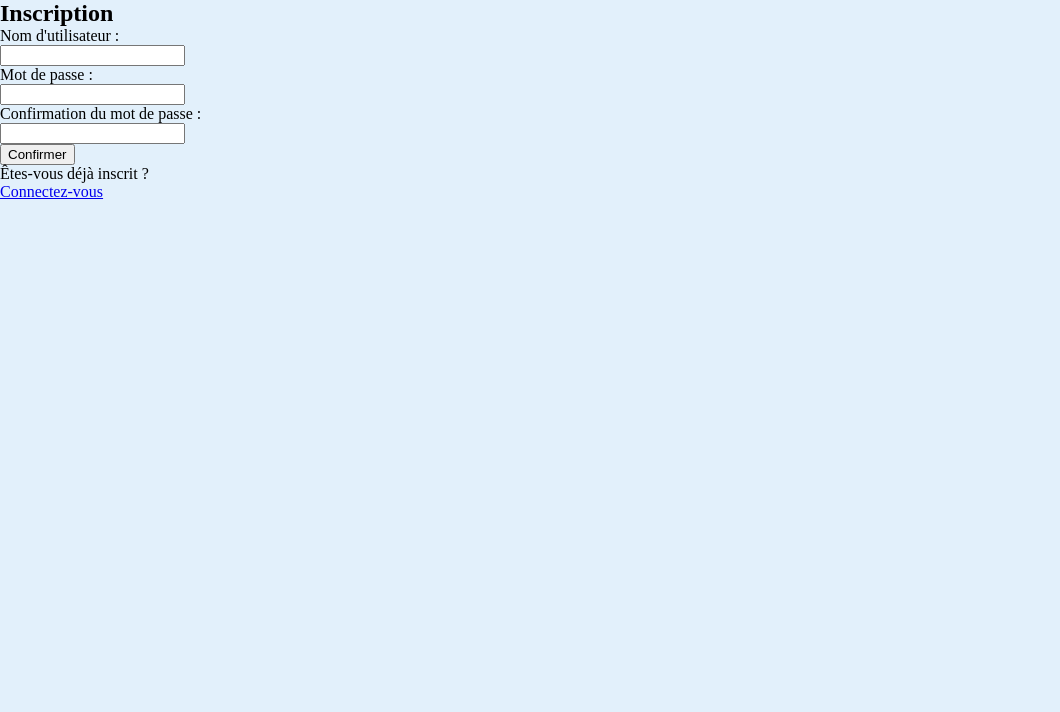
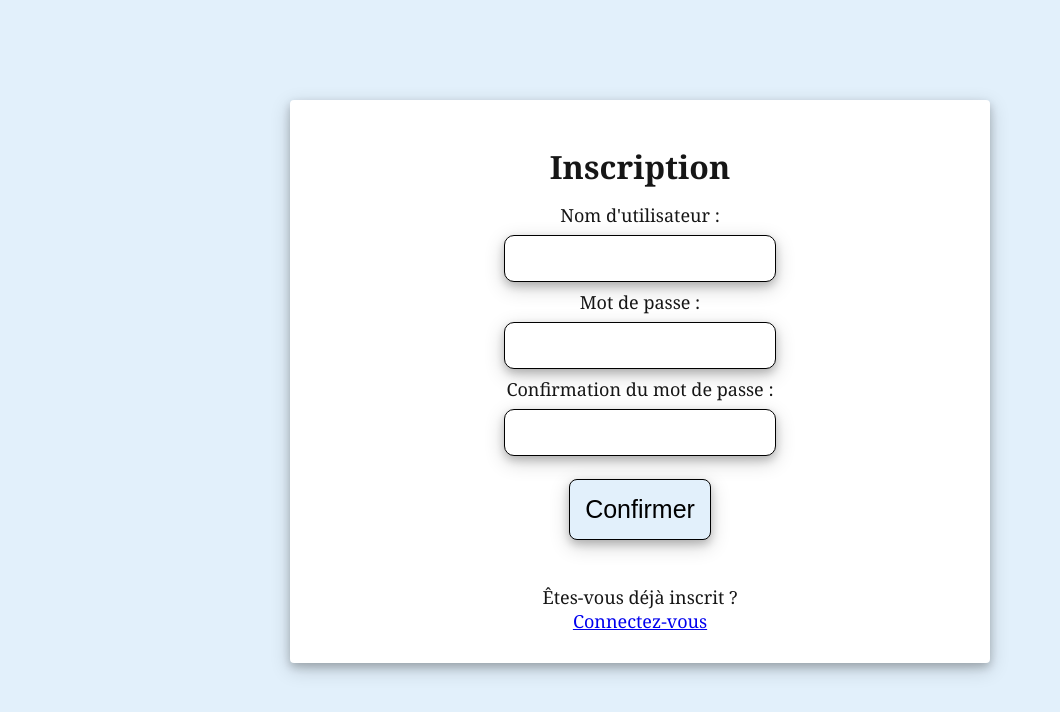
Before and after one commit to tristan-badet/livre-or, a PHP site: page /inscription.php in a window 1280 px wide. Shown: the part 88-800 px from the top of the page, without its empty margins (0-1060 px from the left). Run offline with PHP 8.4, Linux system fonts and the light colour scheme.

Commit message:
Class inscription et connexion

```diff
--- /dev/null
+++ b/database.php
@@ -0,0 +1,15 @@
+<?php
+
+class Database{
+    private $bdd;
+
+    public function __construct(){
+        $this->bdd = new PDO('mysql:host=localhost;dbname=livreor', 'root', '');
+    }
+
+    public function getBdd(){
+        return $this->bdd;
+    }
+}
+
+?>
--- a/inscription.php
+++ b/inscription.php
@@ -1,19 +1,22 @@
 <?php
 
-$bdd = new PDO ('mysql:host=localhost;dbname=livreor', 'root', '');
+require 'database.php';
 
-if (isset($_POST["login"])){
-    $login = $_POST["login"];
+
+class Register {
+
+    private $database;
+    public $message;
+    public $error;
+
+    public function __construct($database){
+        $this->database = $database;
+        $this->message = "";
+        $this->error = "";
     }
+    public function createAccount($login, $password){
 
-if (isset($_POST["password"])){
-    $password = $_POST["password"];
-}
-
-if(isset($_POST["password_confirmation"])){
-    $password_confirmation = $_POST["password_confirmation"];
-}
-
+        $bdd = $this->database->getBdd();
 
 
         if (isset($_POST["password"]) && isset($_POST["password_confirmation"])){
@@ -21,36 +24,46 @@ if (isset($_POST["password"]) && isset($_POST["password_confirmation"])){
                 $password = $_POST["password"];
 
                 $upper_case = preg_match('@[A-Z]@', $password);
+
                 $lower_case = preg_match('@[a-z]@', $password);
                 $number    = preg_match('@[0-9]@', $password);
                 $special_ch = preg_match('@[^\w]@', $password);
                     if (!$upper_case || !$lower_case || !$number || !$special_ch ||strlen($password) < 8){
-                $error = "Votre mot de passe ne correspond pas aux mesures de sécurité";
+                        $this->error = "Votre mot de passe ne correspond pas aux mesures de sécurité";
                     }else{
                         $password = password_hash($_POST["password"], PASSWORD_DEFAULT);
                     }
             } else {
-        $error = "Vos mots de passes ne correspondent pas";
+                $this->error = "Vos mots de passes ne correspondent pas";
             }
             }
-
-
 
         if (isset($_POST["login"])){
         $query = $bdd->prepare('SELECT * FROM user WHERE login = ?');
         $query->execute([$login]);
         $result = $query->rowCount();
         if($result > 0){
-    $error = "Ce compte existe déjà";
+            $this->error = "Ce compte existe déjà";
         }
 
-if(empty($error)){
+        if(empty($this->error)){
             $query = $bdd->prepare("INSERT INTO user(login, password) VALUES(:login, :password)");
             $query->bindParam(':login', $login, PDO::PARAM_STR,255);
             $query->bindParam(':password', $password, PDO::PARAM_STR, 255);
             $query->execute();
-    $message = "Votre compte a bien été créé";
+            $this->message = "Votre compte a bien été créé";
         }
+        }
+        }
+    }
+session_start();
+$database = new Database();
+$register = new Register($database);
+
+if (isset($_POST["bouton_confirmer"])){
+    $login = $_POST["login"];
+    $password = $_POST["password"];
+    $register->createAccount($login, $password);
 }
 ?>
 
@@ -70,7 +83,7 @@ if(empty($error)){
     </header>
 </head>
 <body>
-<section>
+<section class="informations">
 <form action="inscription.php" method="post" id="formulaire_inscription_et_connexion">
     <h1>Inscription</h1>
     <div>
@@ -83,12 +96,11 @@ if(empty($error)){
         Confirmation du mot de passe :<br> <input type="password" name="password_confirmation" id="password_confirmation">
     </div>
     <div>
-    <button type="submit" class="bouton_confirmer">Confirmer</button>
+    <button type="submit" class="bouton_confirmer" name="bouton_confirmer">Confirmer</button>
     </div>
     <div>
         <p><?php
-        if (isset($_POST["login"])){
-        if(empty($error)){echo $message; header( "refresh:1;url=connexion.php" );}else{echo $error;}}
+        if(!empty($register->error)) {echo $register->error;}elseif(!empty($register->message)) {echo $register->message;  header( "refresh:1;url=connexion.php" );}
         ?></p>
 </div>
     <div>
--- a/livre-or.php
+++ b/livre-or.php
@@ -6,7 +6,7 @@ session_destroy();
 header("location:connexion.php");
 exit;
 }
-$bdd = new PDO ('mysql:host=localhost;dbname=livreor', 'root', '');
+require 'database.php';
 $error = "";
 $query = $bdd->prepare('SELECT * FROM comment ORDER BY date DESC');
 $query->execute();
--- a/profil.php
+++ b/profil.php
@@ -7,7 +7,7 @@ header("location:connexion.php");
 exit;
 }
 
-$bdd = new PDO ('mysql:host=localhost;dbname=livreor', 'root', '');
+require 'database.php';
 
 
 $old_login = $_SESSION["login"];
@@ -86,7 +86,7 @@ if(isset($_POST["submit_bouton"])){
     </header>
 </head>
 <body>
-<section>
+<section class="informations">
     <form method="post">
     <h1>Modification du Profil</h1>
     <div>
--- a/style.css
+++ b/style.css
@@ -72,10 +72,10 @@ body {
   background-color: white;
   margin: auto;
   margin-top: 100px;
-  text-align: justify;
   font-size: 18px;
   font-family: Cambria, Cochin, Georgia, Times, "Times New Roman", serif;
   text-align: center;
+  box-shadow: 0 4px 8px 0 rgba(0, 0, 0, 0.2), 0 6px 20px 0 rgba(0, 0, 0, 0.19);
 }
 .informations img {
   margin: 10px;
@@ -88,13 +88,69 @@ body {
   height: 25px;
   padding-left: 6px;
   border: 0;
+  width: 250px;
   font-size: 18px;
   padding: 10px;
+  margin: 8px 8px;
   border-radius: 10px;
+  border-style: solid;
+  border-width: 1px;
+  border-color: 1px;
+  box-shadow: 0 4px 8px 0 rgba(0, 0, 0, 0.2), 0 6px 20px 0 rgba(0, 0, 0, 0.19);
+  outline: none;
+  caret-color: black;
+  font-family: Cambria, Cochin, Georgia, Times, "Times New Roman", serif;
+}
+.informations input[type="password"] {
+  background-color: white;
+  height: 25px;
+  width: 250px;
+  padding-left: 6px;
+  border: 0;
+  font-size: 18px;
+  padding: 10px;
+  margin: 8px 8px;
+  border-style: solid;
+  border-width: 1px;
+  border-color: 1px;
+  border-radius: 10px;
+  box-shadow: 0 4px 8px 0 rgba(0, 0, 0, 0.2), 0 6px 20px 0 rgba(0, 0, 0, 0.19);
+  outline: none;
+  caret-color: black;
+}
+.informations button[type="submit"] {
+  background-color: #e2f0fb;
+  color: black;
+  font-size: 25px;
+  border: none;
+  cursor: pointer;
+  margin: auto;
+  margin: 15px 15px;
+  border-radius: 8px;
+  padding: 15px 15px;
+  border-style: solid;
+  border-width: 1px;
+  border-color: 1px;
+  box-shadow: 0 4px 8px 0 rgba(0, 0, 0, 0.2), 0 6px 20px 0 rgba(0, 0, 0, 0.19);
+}
+.informations textarea {
+  background-color: white;
+  height: 25px;
+  padding-left: 6px;
+  border: 0;
+  width: 250px;
+  font-size: 18px;
+  padding: 10px;
+  margin: 8px 8px;
+  border-radius: 10px;
+  border-style: solid;
+  border-width: 1px;
+  border-color: 1px;
   box-shadow: 0 0 15px 4px rgba(0, 0, 0, 0.04);
   outline: none;
-  caret-color: white;
-  font-family: cursive;
+  caret-color: black;
+  font-family: Cambria, Cochin, Georgia, Times, "Times New Roman", serif;
+  box-shadow: 0 4px 8px 0 rgba(0, 0, 0, 0.2), 0 6px 20px 0 rgba(0, 0, 0, 0.19);
 }
 .comment_section {
   color: black;
@@ -114,6 +170,10 @@ body {
   font-family: Cambria, Cochin, Georgia, Times, "Times New Roman", serif;
   text-align: center;
 }
+.informations h1 {
+  margin: 15px 15px;
+  font-size: xx-large;
+}
 .comment_section_message {
   margin-top: 40px;
 }
@@ -122,26 +182,3 @@ body {
   width: 400px;
   height: 200px;
 }
-.comment {
-  color: black;
-  background-color: #e2f0fb;
-  display: flex;
-  flex-direction: column;
-  margin: auto;
-}
-.comment h2 {
-  text-align: center;
-  margin: 20px;
-}
-.comment button[type="submit"] {
-  border: none;
-  font-size: 25px;
-  color: white;
-  background: black;
-  padding: 10px;
-  width: 200px;
-  height: 100px;
-  text-align: center;
-  justify-items: center;
-  cursor: pointer;
-}
```
Also changed, not shown: commentaire.php (+6 -4 lines), connexion.php (+75 -18 lines). Lines whose indentation alone changed are shown as unchanged.
